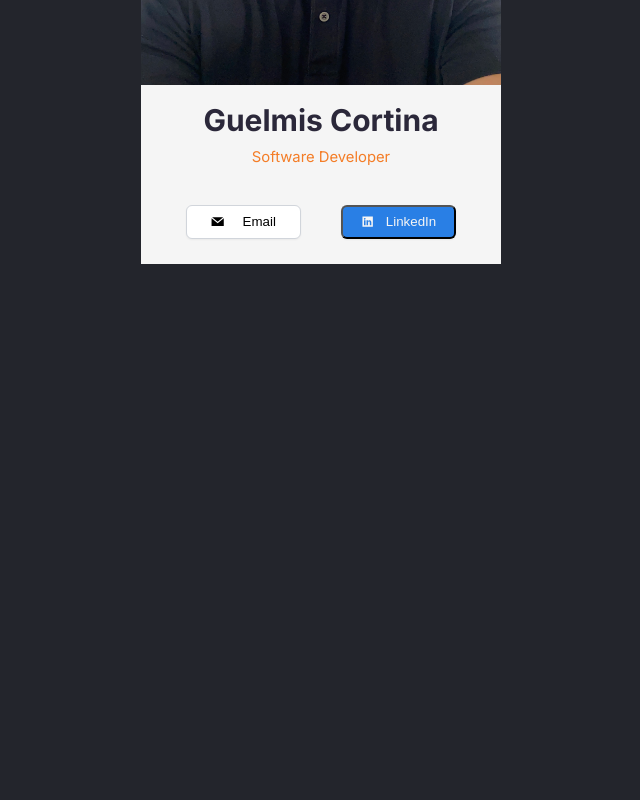
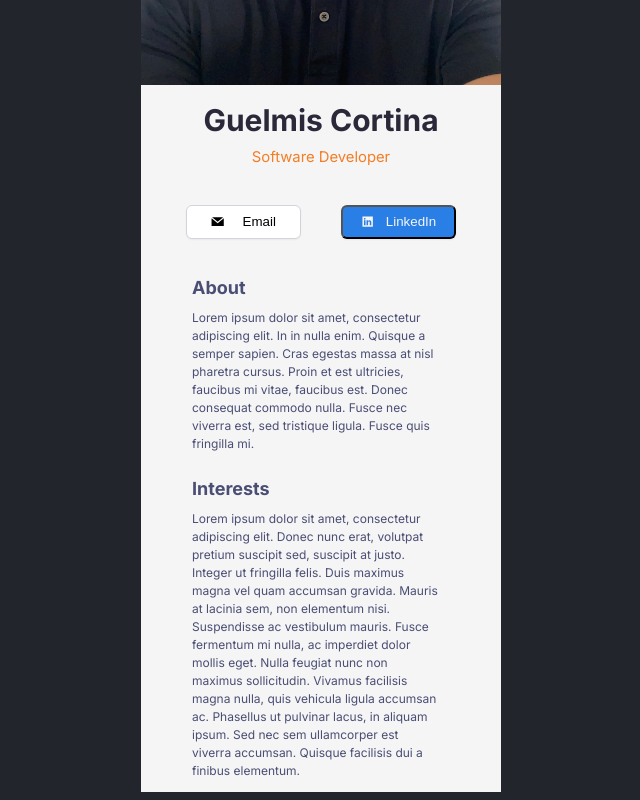
Before and after one commit to gcode101/Digital-Business-Card, a React (Vite) app: page / in a window 1280 px wide. Shown: the part 407-1207 px from the top of the page, without its empty margins (319-959 px from the left). Before the commit the page ends 800 px from the top, so only its background shows below. Built offline with nearby package versions, Linux system fonts and the light colour scheme; a web font is replaced by a local one.

Commit message:
added about and interests sect

```diff
--- a/src/App.css
+++ b/src/App.css
@@ -121,3 +121,49 @@ body {
   border-radius: 6px;
   color: #F5F5F5;
 }
+
+.about-section {
+  display: flex;
+  width: 360px;
+  background-color: #F5F5F5;
+}
+
+.about-info {
+  display: flex;
+  flex-wrap: wrap;
+  width: 247px;
+  font-family: 'Inter';
+  font-style: normal;
+  font-weight: 400;
+  font-size: 12px;
+  line-height: 150%;
+  color: #4A4E74;
+  padding-left: 51px;
+}
+
+.about-info h2 {
+  margin-bottom: 0px;
+}
+
+.inte-section {
+  display: flex;
+  width: 360px;
+  background-color: #F5F5F5;
+}
+
+.inte-info {
+  display: flex;
+  flex-wrap: wrap;
+  width: 247px;
+  font-family: 'Inter';
+  font-style: normal;
+  font-weight: 400;
+  font-size: 12px;
+  line-height: 150%;
+  color: #4A4E74;
+  padding-left: 51px;
+}
+
+.inte-info h2 {
+  margin-bottom: 0px;
+}
--- a/src/App.jsx
+++ b/src/App.jsx
@@ -2,11 +2,15 @@ import { useState } from 'react'
 import reactLogo from './assets/react.svg'
 import './App.css'
 import Info from './components/info'
+import About from './components/about'
+import Interests from './components/interests'
 
 function App() {
   return (
     <div className='App'>
       <Info />
+      <About />
+      <Interests />
     </div>
   )
 }
--- a/src/components/about.jsx
+++ b/src/components/about.jsx
@@ -0,0 +1,19 @@
+
+function About () {
+	return (
+		<div className='about-section'>
+			<div className='about-info'>
+				<h2>About</h2>
+				<p>
+					Lorem ipsum dolor sit amet, consectetur adipiscing elit. In in nulla enim. Quisque a semper sapien.
+					Cras egestas massa at nisl pharetra cursus.
+					Proin et est ultricies, faucibus mi vitae, faucibus est.
+					Donec consequat commodo nulla.
+					Fusce nec viverra est, sed tristique ligula. Fusce quis fringilla mi.
+				</p>
+			</div>
+		</div>
+	)
+}
+
+export default About;
--- a/src/components/interests.jsx
+++ b/src/components/interests.jsx
@@ -0,0 +1,26 @@
+
+function Interests () {
+	return (
+		<div className='inte-section'>
+			<div className='inte-info'>
+				<h2>Interests</h2>
+				<p>
+					Lorem ipsum dolor sit amet, consectetur adipiscing elit.
+					Donec nunc erat, volutpat pretium suscipit sed, suscipit at justo.
+					Integer ut fringilla felis.
+					Duis maximus magna vel quam accumsan gravida.
+					Mauris at lacinia sem, non elementum nisi.
+					Suspendisse ac vestibulum mauris.
+					Fusce fermentum mi nulla, ac imperdiet dolor mollis eget.
+					Nulla feugiat nunc non maximus sollicitudin.
+					Vivamus facilisis magna nulla, quis vehicula ligula accumsan ac.
+					Phasellus ut pulvinar lacus, in aliquam ipsum.
+					Sed nec sem ullamcorper est viverra accumsan.
+					Quisque facilisis dui a finibus elementum.
+				</p>
+			</div>
+		</div>
+	)
+}
+
+export default Interests;
```
